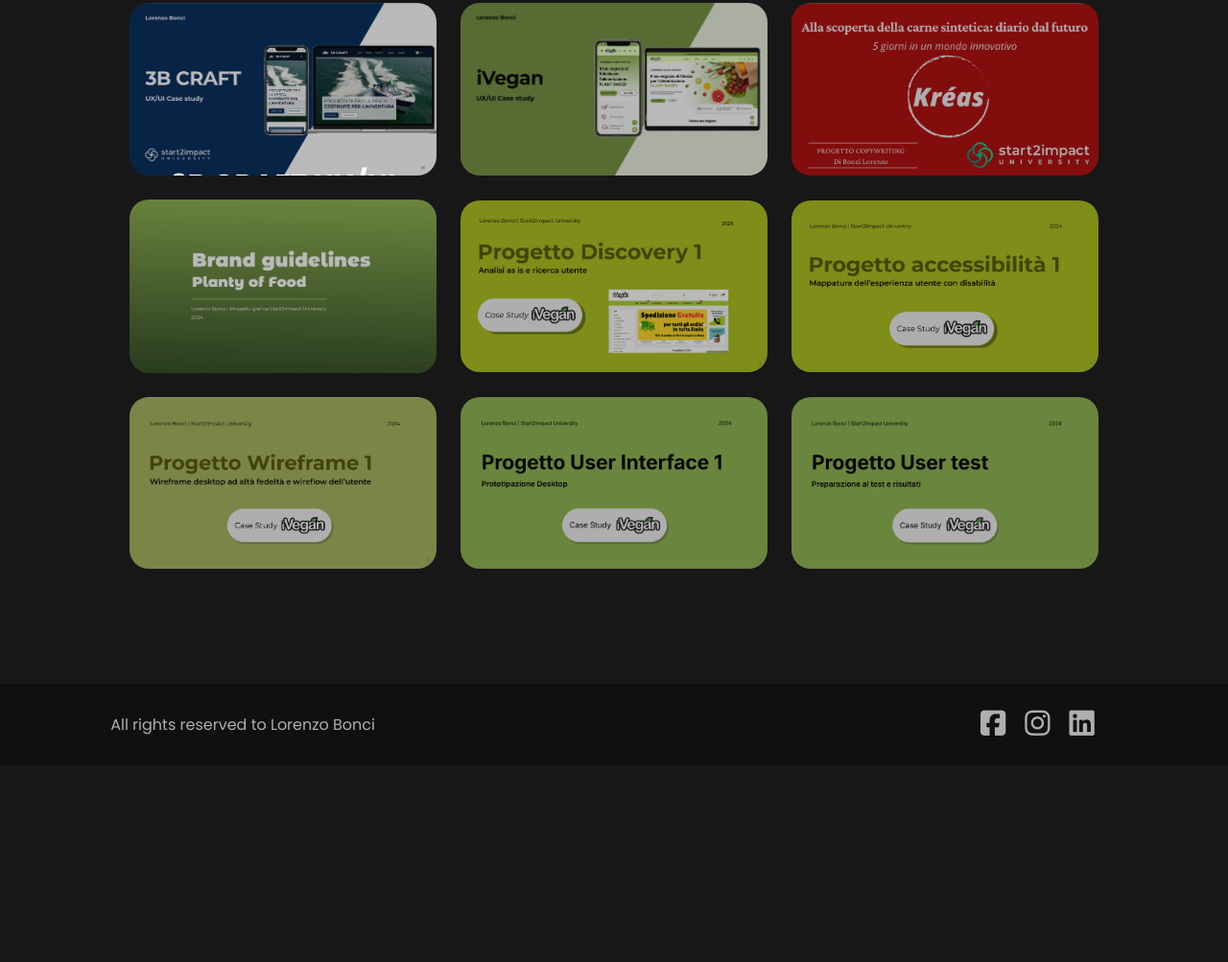
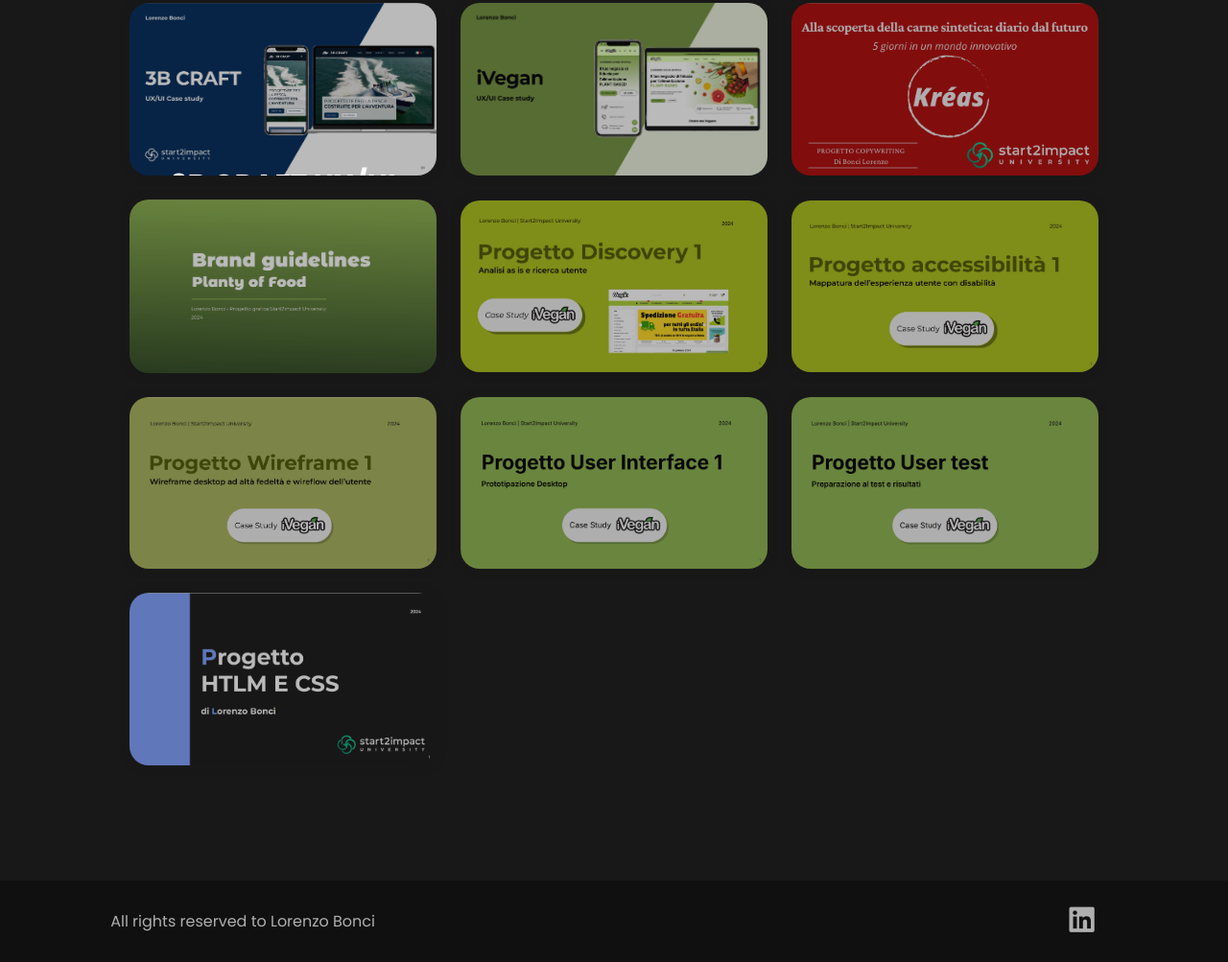
Before and after one commit to lorenzob9/Portfolio, a plain HTML site: page index.html in a window 1280 px wide. Shown: the part 1815-2818 px from the top of the page at 96% size. Before the commit the page ends 2613 px from the top, so only its background shows below. Drawn offline with Linux system fonts and the light colour scheme.

Commit message:
Aggiornamento con html Progetto

```diff
--- a/index.html
+++ b/index.html
@@ -44,7 +44,7 @@
       <div class="social-media">
         <a href="https://www.linkedin.com/in/lorenzo-bonci-13a5131aa/" target="_blank"><i class="fa-brands fa-linkedin"></i></a>
       </div>
-      <a href="assets/pdf/Lorenzo BONCI.pdf" class="btn">Download my CV</a>
+      <a href="assets/pdf/CV ENG-IT.pdf" class="btn">Download my CV</a>
     </div>
 
     <div class="home-img">
@@ -171,6 +171,16 @@
         </div>
       </a>
 
+      <a href="assets/pdf/Progetto HTML e CSS di Lorenzo Bonci.pdf" download>
+        <div class="portfolio-box">
+          <img src="assets/images/HTML.png" alt="progetto HTML">
+          <div class="portfolio-layer">
+            <h4>HTML CSS</h4>
+            <p>Personal Portfolio</p>
+            <i class="fa-solid fa-download"></i>
+          </div>
+        </div>
+      </a>
 
     </div>
   </section>
@@ -182,8 +192,6 @@
     </div>
 
     <div class="footer-icons">
-      <a href="https://www.facebook.com/lorenzo.bonci.9/" target="_blank"><i class="fa-brands fa-square-facebook"></i></a>
-      <a href="https://www.instagram.com/lorenzo.bonci/" target="_blank"><i class="fa-brands fa-instagram"></i></a>
       <a href="https://www.linkedin.com/in/lorenzo-bonci-13a5131aa/" target="_blank"><i class="fa-brands fa-linkedin"></i></a>
     </div>
   </footer>
```
Also changed, not shown: contatti.html (+0 -2 lines), assets/images/HTML.png (added), 2 other files.
